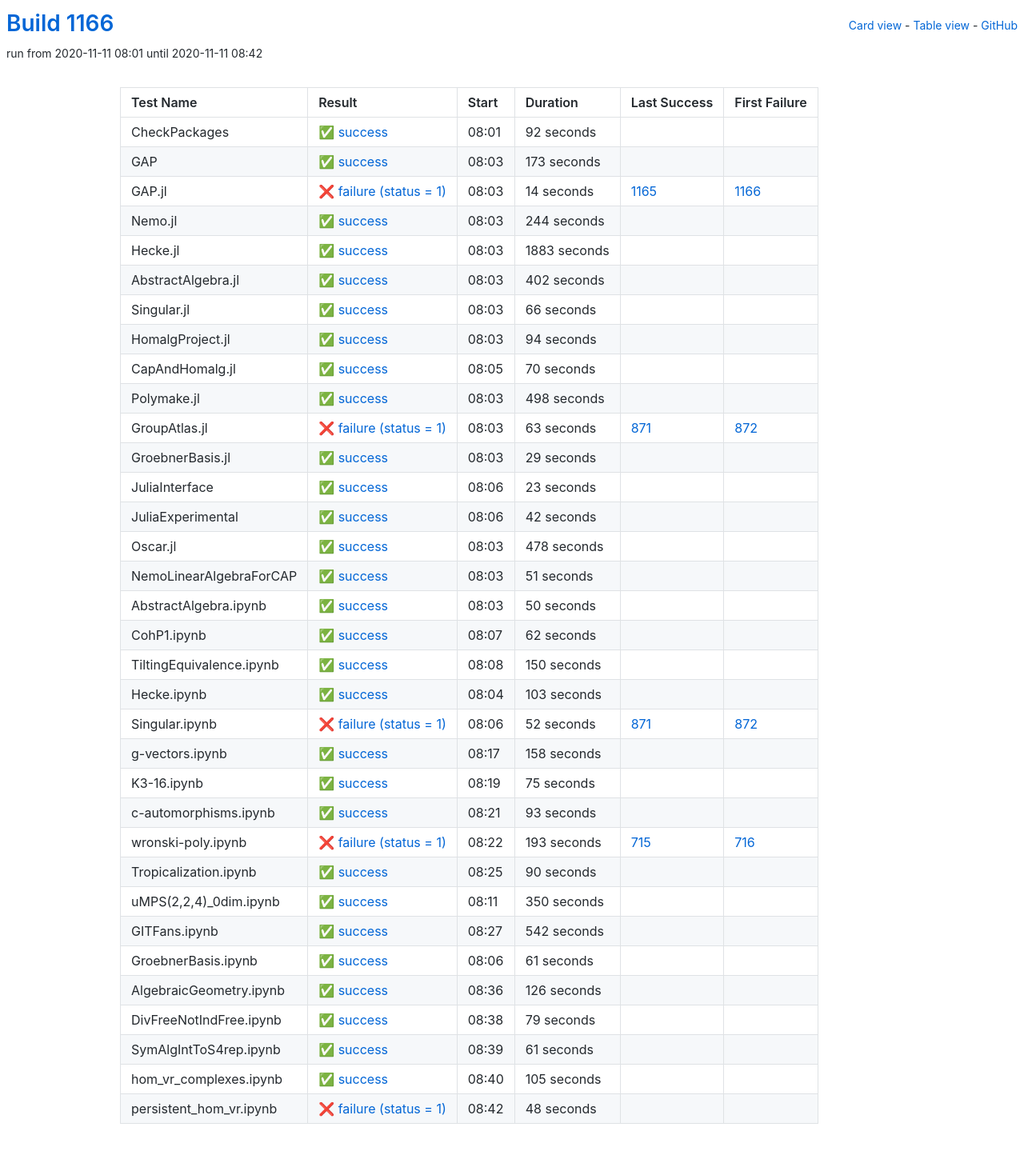
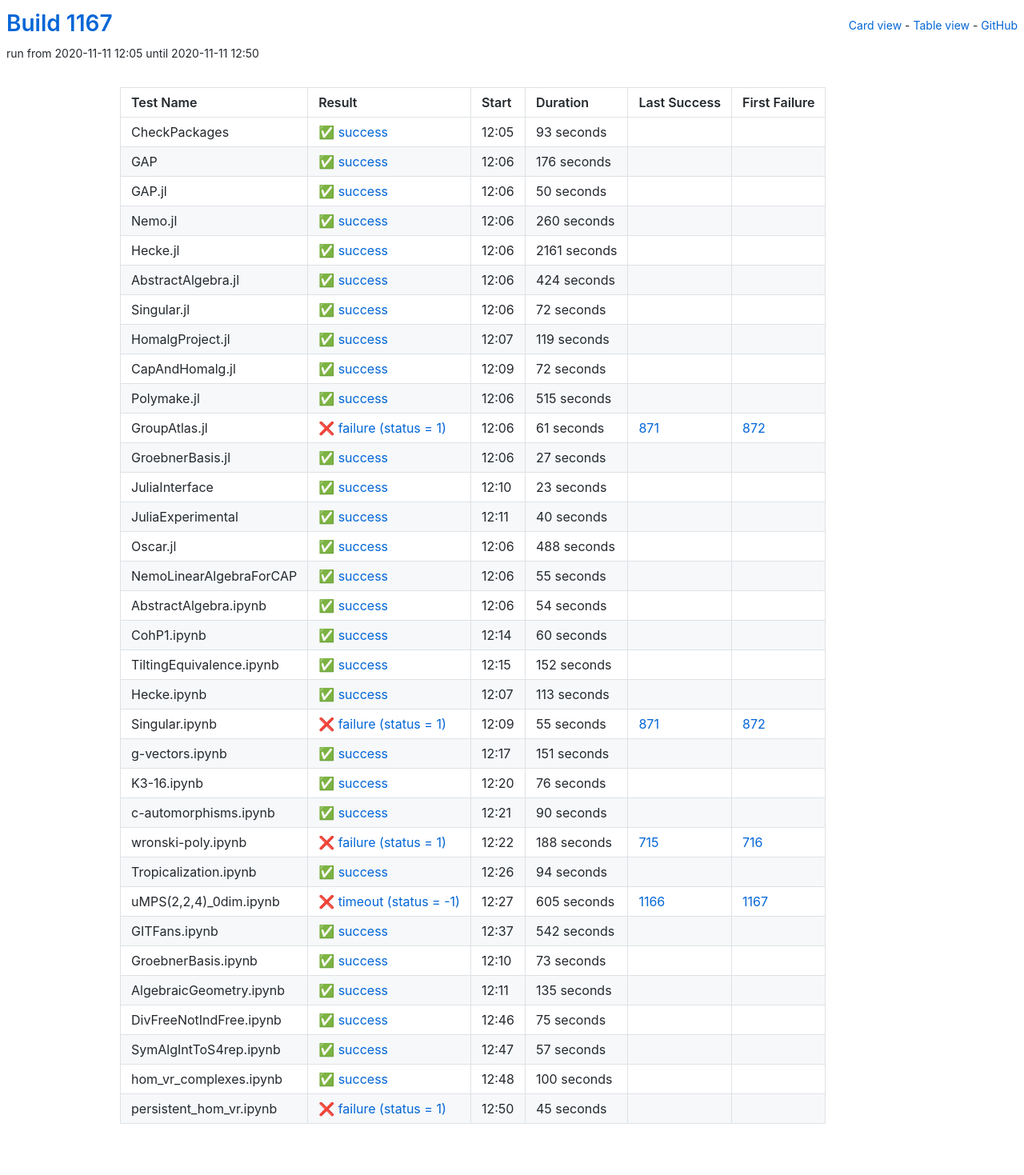
Before and after one commit to oscar-system/oscar-ci-status-stable, a Jekyll site: the page built from table.html, in a window 1280 px wide. Shown: the whole page at 80% size. Built offline with Jekyll 4.4.1, drawn with Linux system fonts in a browser that asks for light colours.

Commit message:
Build #1167

```diff
--- a/_data/ci.yml
+++ b/_data/ci.yml
@@ -1,6 +1,6 @@
 ---
-build: 1166
-build_url: https://oscarci.mathematik.uni-kl.de/job/oscar-stable/1166/
+build: 1167
+build_url: https://oscarci.mathematik.uni-kl.de/job/oscar-stable/1167/
 job: oscar-stable
 organization: oscar-system
 repo: oscar-ci-status-stable
@@ -8,152 +8,152 @@ repourl: https://github.com/oscar-system/oscar-ci-status-stable
 tests:
 - name: CheckPackages
   id: checkpackages
-  log: https://oscarci.mathematik.uni-kl.de/job/oscar-stable/1166/artifact/logs/build-1166/CheckPackages.log
-  start: 2020-11-11 08:01
+  log: https://oscarci.mathematik.uni-kl.de/job/oscar-stable/1167/artifact/logs/build-1167/CheckPackages.log
+  start: 2020-11-11 12:05
   success: true
   exitcode: 0
   status: success
-  duration: 92
+  duration: 93
   last_success: false
   last_success_url:
   first_failure: false
   first_failure_url:
 - name: GAP
   id: gap
-  log: https://oscarci.mathematik.uni-kl.de/job/oscar-stable/1166/artifact/logs/build-1166/GAP.log
-  start: 2020-11-11 08:03
+  log: https://oscarci.mathematik.uni-kl.de/job/oscar-stable/1167/artifact/logs/build-1167/GAP.log
+  start: 2020-11-11 12:06
   success: true
   exitcode: 0
   status: success
-  duration: 173
+  duration: 176
   last_success: false
   last_success_url:
   first_failure: false
   first_failure_url:
 - name: GAP.jl
   id: gap-jl
-  log: https://oscarci.mathematik.uni-kl.de/job/oscar-stable/1166/artifact/logs/build-1166/GAP.jl.log
-  start: 2020-11-11 08:03
-  success: false
-  exitcode: 1
-  status: failure
-  duration: 14
-  last_success: 1165
-  last_success_url: https://oscarci.mathematik.uni-kl.de/job/oscar-stable/1165/
-  first_failure: 1166
-  first_failure_url: https://oscarci.mathematik.uni-kl.de/job/oscar-stable/1166/
-- name: Nemo.jl
-  id: nemo-jl
-  log: https://oscarci.mathematik.uni-kl.de/job/oscar-stable/1166/artifact/logs/build-1166/Nemo.jl.log
-  start: 2020-11-11 08:03
+  log: https://oscarci.mathematik.uni-kl.de/job/oscar-stable/1167/artifact/logs/build-1167/GAP.jl.log
+  start: 2020-11-11 12:06
   success: true
   exitcode: 0
   status: success
-  duration: 244
+  duration: 50
+  last_success: false
+  last_success_url:
+  first_failure: false
+  first_failure_url:
+- name: Nemo.jl
+  id: nemo-jl
+  log: https://oscarci.mathematik.uni-kl.de/job/oscar-stable/1167/artifact/logs/build-1167/Nemo.jl.log
+  start: 2020-11-11 12:06
+  success: true
+  exitcode: 0
+  status: success
+  duration: 260
   last_success: false
   last_success_url:
   first_failure: false
   first_failure_url:
 - name: Hecke.jl
   id: hecke-jl
-  log: https://oscarci.mathematik.uni-kl.de/job/oscar-stable/1166/artifact/logs/build-1166/Hecke.jl.log
-  start: 2020-11-11 08:03
+  log: https://oscarci.mathematik.uni-kl.de/job/oscar-stable/1167/artifact/logs/build-1167/Hecke.jl.log
+  start: 2020-11-11 12:06
   success: true
   exitcode: 0
   status: success
-  duration: 1883
+  duration: 2161
   last_success: false
   last_success_url:
   first_failure: false
   first_failure_url:
 - name: AbstractAlgebra.jl
   id: abstractalgebra-jl
-  log: https://oscarci.mathematik.uni-kl.de/job/oscar-stable/1166/artifact/logs/build-1166/AbstractAlgebra.jl.log
-  start: 2020-11-11 08:03
+  log: https://oscarci.mathematik.uni-kl.de/job/oscar-stable/1167/artifact/logs/build-1167/AbstractAlgebra.jl.log
+  start: 2020-11-11 12:06
   success: true
   exitcode: 0
   status: success
-  duration: 402
+  duration: 424
   last_success: false
   last_success_url:
   first_failure: false
   first_failure_url:
 - name: Singular.jl
   id: singular-jl
-  log: https://oscarci.mathematik.uni-kl.de/job/oscar-stable/1166/artifact/logs/build-1166/Singular.jl.log
-  start: 2020-11-11 08:03
+  log: https://oscarci.mathematik.uni-kl.de/job/oscar-stable/1167/artifact/logs/build-1167/Singular.jl.log
+  start: 2020-11-11 12:06
   success: true
   exitcode: 0
   status: success
-  duration: 66
+  duration: 72
   last_success: false
   last_success_url:
   first_failure: false
   first_failure_url:
 - name: HomalgProject.jl
   id: homalgproject-jl
-  log: https://oscarci.mathematik.uni-kl.de/job/oscar-stable/1166/artifact/logs/build-1166/HomalgProject.jl.log
-  start: 2020-11-11 08:03
+  log: https://oscarci.mathematik.uni-kl.de/job/oscar-stable/1167/artifact/logs/build-1167/HomalgProject.jl.log
+  start: 2020-11-11 12:07
   success: true
   exitcode: 0
   status: success
-  duration: 94
+  duration: 119
   last_success: false
   last_success_url:
   first_failure: false
   first_failure_url:
 - name: CapAndHomalg.jl
   id: capandhomalg-jl
-  log: https://oscarci.mathematik.uni-kl.de/job/oscar-stable/1166/artifact/logs/build-1166/CapAndHomalg.jl.log
-  start: 2020-11-11 08:05
+  log: https://oscarci.mathematik.uni-kl.de/job/oscar-stable/1167/artifact/logs/build-1167/CapAndHomalg.jl.log
+  start: 2020-11-11 12:09
   success: true
   exitcode: 0
   status: success
-  duration: 70
+  duration: 72
   last_success: false
   last_success_url:
   first_failure: false
   first_failure_url:
 - name: Polymake.jl
   id: polymake-jl
-  log: https://oscarci.mathematik.uni-kl.de/job/oscar-stable/1166/artifact/logs/build-1166/Polymake.jl.log
-  start: 2020-11-11 08:03
+  log: https://oscarci.mathematik.uni-kl.de/job/oscar-stable/1167/artifact/logs/build-1167/Polymake.jl.log
+  start: 2020-11-11 12:06
   success: true
   exitcode: 0
   status: success
-  duration: 498
+  duration: 515
   last_success: false
   last_success_url:
   first_failure: false
   first_failure_url:
 - name: GroupAtlas.jl
   id: groupatlas-jl
-  log: https://oscarci.mathematik.uni-kl.de/job/oscar-stable/1166/artifact/logs/build-1166/GroupAtlas.jl.log
-  start: 2020-11-11 08:03
+  log: https://oscarci.mathematik.uni-kl.de/job/oscar-stable/1167/artifact/logs/build-1167/GroupAtlas.jl.log
+  start: 2020-11-11 12:06
   success: false
   exitcode: 1
   status: failure
-  duration: 63
+  duration: 61
   last_success: 871
   last_success_url: https://oscarci.mathematik.uni-kl.de/job/oscar-stable/871/
   first_failure: 872
   first_failure_url: https://oscarci.mathematik.uni-kl.de/job/oscar-stable/872/
 - name: GroebnerBasis.jl
   id: groebnerbasis-jl
-  log: https://oscarci.mathematik.uni-kl.de/job/oscar-stable/1166/artifact/logs/build-1166/GroebnerBasis.jl.log
-  start: 2020-11-11 08:03
+  log: https://oscarci.mathematik.uni-kl.de/job/oscar-stable/1167/artifact/logs/build-1167/GroebnerBasis.jl.log
+  start: 2020-11-11 12:06
   success: true
   exitcode: 0
   status: success
-  duration: 29
+  duration: 27
   last_success: false
   last_success_url:
   first_failure: false
   first_failure_url:
 - name: JuliaInterface
   id: juliainterface
-  log: https://oscarci.mathematik.uni-kl.de/job/oscar-stable/1166/artifact/logs/build-1166/JuliaInterface.log
-  start: 2020-11-11 08:06
+  log: https://oscarci.mathematik.uni-kl.de/job/oscar-stable/1167/artifact/logs/build-1167/JuliaInterface.log
+  start: 2020-11-11 12:10
   success: true
   exitcode: 0
   status: success
@@ -164,152 +164,128 @@ tests:
   first_failure_url:
 - name: JuliaExperimental
   id: juliaexperimental
-  log: https://oscarci.mathematik.uni-kl.de/job/oscar-stable/1166/artifact/logs/build-1166/JuliaExperimental.log
-  start: 2020-11-11 08:06
+  log: https://oscarci.mathematik.uni-kl.de/job/oscar-stable/1167/artifact/logs/build-1167/JuliaExperimental.log
+  start: 2020-11-11 12:11
   success: true
   exitcode: 0
   status: success
-  duration: 42
+  duration: 40
   last_success: false
   last_success_url:
   first_failure: false
   first_failure_url:
 - name: Oscar.jl
   id: oscar-jl
-  log: https://oscarci.mathematik.uni-kl.de/job/oscar-stable/1166/artifact/logs/build-1166/Oscar.jl.log
-  start: 2020-11-11 08:03
+  log: https://oscarci.mathematik.uni-kl.de/job/oscar-stable/1167/artifact/logs/build-1167/Oscar.jl.log
+  start: 2020-11-11 12:06
   success: true
   exitcode: 0
   status: success
-  duration: 478
+  duration: 488
   last_success: false
   last_success_url:
   first_failure: false
   first_failure_url:
 - name: NemoLinearAlgebraForCAP
   id: nemolinearalgebraforcap
-  log: https://oscarci.mathematik.uni-kl.de/job/oscar-stable/1166/artifact/logs/build-1166/NemoLinearAlgebraForCAP.log
-  start: 2020-11-11 08:03
+  log: https://oscarci.mathematik.uni-kl.de/job/oscar-stable/1167/artifact/logs/build-1167/NemoLinearAlgebraForCAP.log
+  start: 2020-11-11 12:06
   success: true
   exitcode: 0
   status: success
-  duration: 51
+  duration: 55
   last_success: false
   last_success_url:
   first_failure: false
   first_failure_url:
 - name: AbstractAlgebra.ipynb
   id: abstractalgebra-ipynb
-  log: https://oscarci.mathematik.uni-kl.de/job/oscar-stable/1166/artifact/logs/build-1166/AbstractAlgebra.ipynb.log
-  start: 2020-11-11 08:03
+  log: https://oscarci.mathematik.uni-kl.de/job/oscar-stable/1167/artifact/logs/build-1167/AbstractAlgebra.ipynb.log
+  start: 2020-11-11 12:06
   success: true
   exitcode: 0
   status: success
-  duration: 50
+  duration: 54
   last_success: false
   last_success_url:
   first_failure: false
   first_failure_url:
 - name: CohP1.ipynb
   id: cohp1-ipynb
-  log: https://oscarci.mathematik.uni-kl.de/job/oscar-stable/1166/artifact/logs/build-1166/CohP1.ipynb.log
-  start: 2020-11-11 08:07
+  log: https://oscarci.mathematik.uni-kl.de/job/oscar-stable/1167/artifact/logs/build-1167/CohP1.ipynb.log
+  start: 2020-11-11 12:14
   success: true
   exitcode: 0
   status: success
-  duration: 62
+  duration: 60
   last_success: false
   last_success_url:
   first_failure: false
   first_failure_url:
 - name: TiltingEquivalence.ipynb
   id: tiltingequivalence-ipynb
-  log: https://oscarci.mathematik.uni-kl.de/job/oscar-stable/1166/artifact/logs/build-1166/TiltingEquivalence.ipynb.log
-  start: 2020-11-11 08:08
+  log: https://oscarci.mathematik.uni-kl.de/job/oscar-stable/1167/artifact/logs/build-1167/TiltingEquivalence.ipynb.log
+  start: 2020-11-11 12:15
   success: true
   exitcode: 0
   status: success
-  duration: 150
+  duration: 152
   last_success: false
   last_success_url:
   first_failure: false
   first_failure_url:
 - name: Hecke.ipynb
   id: hecke-ipynb
-  log: https://oscarci.mathematik.uni-kl.de/job/oscar-stable/1166/artifact/logs/build-1166/Hecke.ipynb.log
-  start: 2020-11-11 08:04
+  log: https://oscarci.mathematik.uni-kl.de/job/oscar-stable/1167/artifact/logs/build-1167/Hecke.ipynb.log
+  start: 2020-11-11 12:07
   success: true
   exitcode: 0
   status: success
-  duration: 103
+  duration: 113
   last_success: false
   last_success_url:
   first_failure: false
   first_failure_url:
 - name: Singular.ipynb
   id: singular-ipynb
-  log: https://oscarci.mathematik.uni-kl.de/job/oscar-stable/1166/artifact/logs/build-1166/Singular.ipynb.log
-  start: 2020-11-11 08:06
+  log: https://oscarci.mathematik.uni-kl.de/job/oscar-stable/1167/artifact/logs/build-1167/Singular.ipynb.log
+  start: 2020-11-11 12:09
   success: false
   exitcode: 1
   status: failure
-  duration: 52
+  duration: 55
   last_success: 871
   last_success_url: https://oscarci.mathematik.uni-kl.de/job/oscar-stable/871/
   first_failure: 872
   first_failure_url: https://oscarci.mathematik.uni-kl.de/job/oscar-stable/872/
 - name: g-vectors.ipynb
   id: g-vectors-ipynb
-  log: https://oscarci.mathematik.uni-kl.de/job/oscar-stable/1166/artifact/logs/build-1166/g-vectors.ipynb.log
-  start: 2020-11-11 08:17
+  log: https://oscarci.mathematik.uni-kl.de/job/oscar-stable/1167/artifact/logs/build-1167/g-vectors.ipynb.log
+  start: 2020-11-11 12:17
   success: true
   exitcode: 0
   status: success
-  duration: 158
+  duration: 151
   last_success: false
   last_success_url:
   first_failure: false
   first_failure_url:
 - name: K3-16.ipynb
   id: k3-16-ipynb
-  log: https://oscarci.mathematik.uni-kl.de/job/oscar-stable/1166/artifact/logs/build-1166/K3-16.ipynb.log
-  start: 2020-11-11 08:19
+  log: https://oscarci.mathematik.uni-kl.de/job/oscar-stable/1167/artifact/logs/build-1167/K3-16.ipynb.log
+  start: 2020-11-11 12:20
   success: true
   exitcode: 0
   status: success
-  duration: 75
+  duration: 76
   last_success: false
   last_success_url:
   first_failure: false
   first_failure_url:
 - name: c-automorphisms.ipynb
   id: c-automorphisms-ipynb
-  log: https://oscarci.mathematik.uni-kl.de/job/oscar-stable/1166/artifact/logs/build-1166/c-automorphisms.ipynb.log
-  start: 2020-11-11 08:21
-  success: true
-  exitcode: 0
-  status: success
-  duration: 93
-  last_success: false
-  last_success_url:
-  first_failure: false
-  first_failure_url:
-- name: wronski-poly.ipynb
-  id: wronski-poly-ipynb
-  log: https://oscarci.mathematik.uni-kl.de/job/oscar-stable/1166/artifact/logs/build-1166/wronski-poly.ipynb.log
-  start: 2020-11-11 08:22
-  success: false
-  exitcode: 1
-  status: failure
-  duration: 193
-  last_success: 715
-  last_success_url: https://oscarci.mathematik.uni-kl.de/job/oscar-stable/715/
-  first_failure: 716
-  first_failure_url: https://oscarci.mathematik.uni-kl.de/job/oscar-stable/716/
-- name: Tropicalization.ipynb
-  id: tropicalization-ipynb
-  log: https://oscarci.mathematik.uni-kl.de/job/oscar-stable/1166/artifact/logs/build-1166/Tropicalization.ipynb.log
-  start: 2020-11-11 08:25
+  log: https://oscarci.mathematik.uni-kl.de/job/oscar-stable/1167/artifact/logs/build-1167/c-automorphisms.ipynb.log
+  start: 2020-11-11 12:21
   success: true
   exitcode: 0
   status: success
@@ -318,22 +294,46 @@ tests:
   last_success_url:
   first_failure: false
   first_failure_url:
-- name: uMPS(2,2,4)_0dim.ipynb
-  id: umps-2-2-4-0dim-ipynb
-  log: https://oscarci.mathematik.uni-kl.de/job/oscar-stable/1166/artifact/logs/build-1166/uMPS-2-2-4-_0dim.ipynb.log
-  start: 2020-11-11 08:11
+- name: wronski-poly.ipynb
+  id: wronski-poly-ipynb
+  log: https://oscarci.mathematik.uni-kl.de/job/oscar-stable/1167/artifact/logs/build-1167/wronski-poly.ipynb.log
+  start: 2020-11-11 12:22
+  success: false
+  exitcode: 1
+  status: failure
+  duration: 188
+  last_success: 715
+  last_success_url: https://oscarci.mathematik.uni-kl.de/job/oscar-stable/715/
+  first_failure: 716
+  first_failure_url: https://oscarci.mathematik.uni-kl.de/job/oscar-stable/716/
+- name: Tropicalization.ipynb
+  id: tropicalization-ipynb
+  log: https://oscarci.mathematik.uni-kl.de/job/oscar-stable/1167/artifact/logs/build-1167/Tropicalization.ipynb.log
+  start: 2020-11-11 12:26
   success: true
   exitcode: 0
   status: success
-  duration: 350
+  duration: 94
   last_success: false
   last_success_url:
   first_failure: false
   first_failure_url:
+- name: uMPS(2,2,4)_0dim.ipynb
+  id: umps-2-2-4-0dim-ipynb
+  log: https://oscarci.mathematik.uni-kl.de/job/oscar-stable/1167/artifact/logs/build-1167/uMPS-2-2-4-_0dim.ipynb.log
+  start: 2020-11-11 12:27
+  success: false
+  exitcode: -1
+  status: timeout
+  duration: 605
+  last_success: 1166
+  last_success_url: https://oscarci.mathematik.uni-kl.de/job/oscar-stable/1166/
+  first_failure: 1167
+  first_failure_url: https://oscarci.mathematik.uni-kl.de/job/oscar-stable/1167/
 - name: GITFans.ipynb
   id: gitfans-ipynb
-  log: https://oscarci.mathematik.uni-kl.de/job/oscar-stable/1166/artifact/logs/build-1166/GITFans.ipynb.log
-  start: 2020-11-11 08:27
+  log: https://oscarci.mathematik.uni-kl.de/job/oscar-stable/1167/artifact/logs/build-1167/GITFans.ipynb.log
+  start: 2020-11-11 12:37
   success: true
   exitcode: 0
   status: success
@@ -344,72 +344,72 @@ tests:
   first_failure_url:
 - name: GroebnerBasis.ipynb
   id: groebnerbasis-ipynb
-  log: https://oscarci.mathematik.uni-kl.de/job/oscar-stable/1166/artifact/logs/build-1166/GroebnerBasis.ipynb.log
-  start: 2020-11-11 08:06
+  log: https://oscarci.mathematik.uni-kl.de/job/oscar-stable/1167/artifact/logs/build-1167/GroebnerBasis.ipynb.log
+  start: 2020-11-11 12:10
   success: true
   exitcode: 0
   status: success
-  duration: 61
+  duration: 73
   last_success: false
   last_success_url:
   first_failure: false
   first_failure_url:
 - name: AlgebraicGeometry.ipynb
   id: algebraicgeometry-ipynb
-  log: https://oscarci.mathematik.uni-kl.de/job/oscar-stable/1166/artifact/logs/build-1166/AlgebraicGeometry.ipynb.log
-  start: 2020-11-11 08:36
+  log: https://oscarci.mathematik.uni-kl.de/job/oscar-stable/1167/artifact/logs/build-1167/AlgebraicGeometry.ipynb.log
+  start: 2020-11-11 12:11
   success: true
   exitcode: 0
   status: success
-  duration: 126
+  duration: 135
   last_success: false
   last_success_url:
   first_failure: false
   first_failure_url:
 - name: DivFreeNotIndFree.ipynb
   id: divfreenotindfree-ipynb
-  log: https://oscarci.mathematik.uni-kl.de/job/oscar-stable/1166/artifact/logs/build-1166/DivFreeNotIndFree.ipynb.log
-  start: 2020-11-11 08:38
+  log: https://oscarci.mathematik.uni-kl.de/job/oscar-stable/1167/artifact/logs/build-1167/DivFreeNotIndFree.ipynb.log
+  start: 2020-11-11 12:46
   success: true
   exitcode: 0
   status: success
-  duration: 79
+  duration: 75
   last_success: false
   last_success_url:
   first_failure: false
   first_failure_url:
 - name: SymAlgIntToS4rep.ipynb
   id: symalginttos4rep-ipynb
-  log: https://oscarci.mathematik.uni-kl.de/job/oscar-stable/1166/artifact/logs/build-1166/SymAlgIntToS4rep.ipynb.log
-  start: 2020-11-11 08:39
+  log: https://oscarci.mathematik.uni-kl.de/job/oscar-stable/1167/artifact/logs/build-1167/SymAlgIntToS4rep.ipynb.log
+  start: 2020-11-11 12:47
   success: true
   exitcode: 0
   status: success
-  duration: 61
+  duration: 57
   last_success: false
   last_success_url:
   first_failure: false
   first_failure_url:
 - name: hom_vr_complexes.ipynb
   id: hom-vr-complexes-ipynb
-  log: https://oscarci.mathematik.uni-kl.de/job/oscar-stable/1166/artifact/logs/build-1166/hom_vr_complexes.ipynb.log
-  start: 2020-11-11 08:40
+  log: https://oscarci.mathematik.uni-kl.de/job/oscar-stable/1167/artifact/logs/build-1167/hom_vr_complexes.ipynb.log
+  start: 2020-11-11 12:48
   success: true
   exitcode: 0
   status: success
-  duration: 105
+  duration: 100
   last_success: false
   last_success_url:
   first_failure: false
   first_failure_url:
 - name: persistent_hom_vr.ipynb
   id: persistent-hom-vr-ipynb
-  log: https://oscarci.mathematik.uni-kl.de/job/oscar-stable/1166/artifact/logs/build-1166/persistent_hom_vr.ipynb.log
-  start: 2020-11-11 08:42
+  log: https://oscarci.mathematik.uni-kl.de/job/oscar-stable/1167/artifact/logs/build-1167/persistent_hom_vr.ipynb.log
+  start: 2020-11-11 12:50
   success: false
   exitcode: 1
   status: failure
-  duration: 48
+  duration: 45
   last_success: false
   last_success_url:
   first_failure: false
```
Also changed, not shown: README.md.
